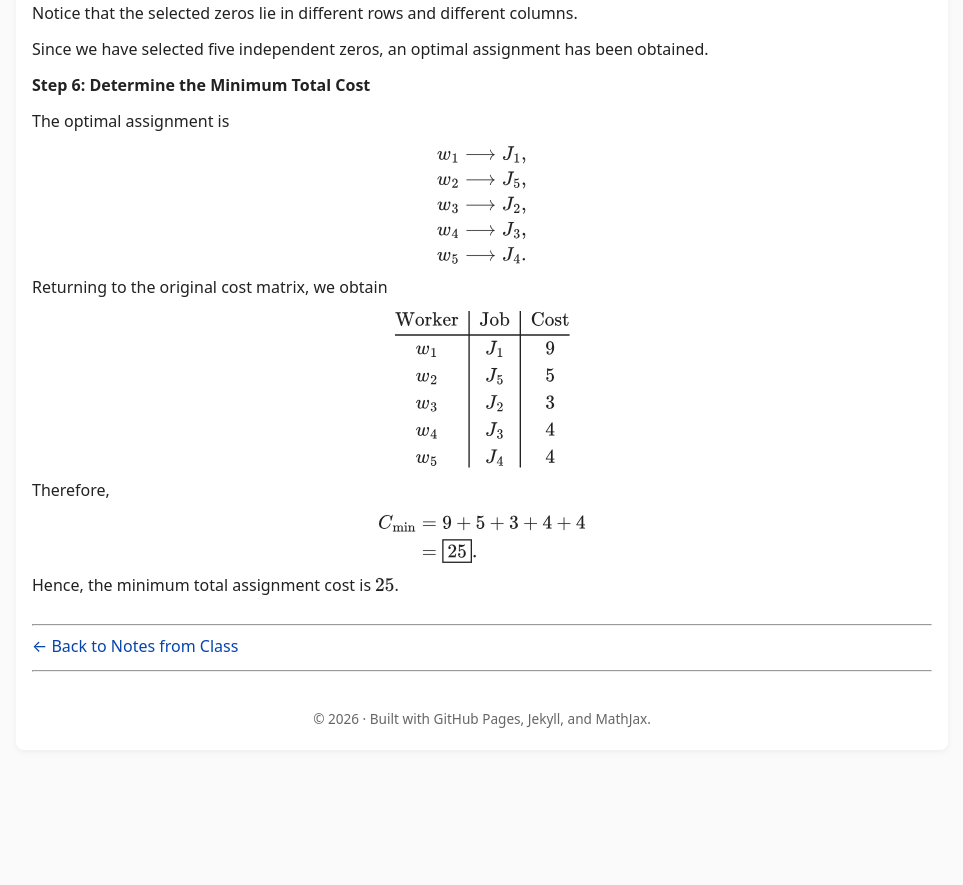
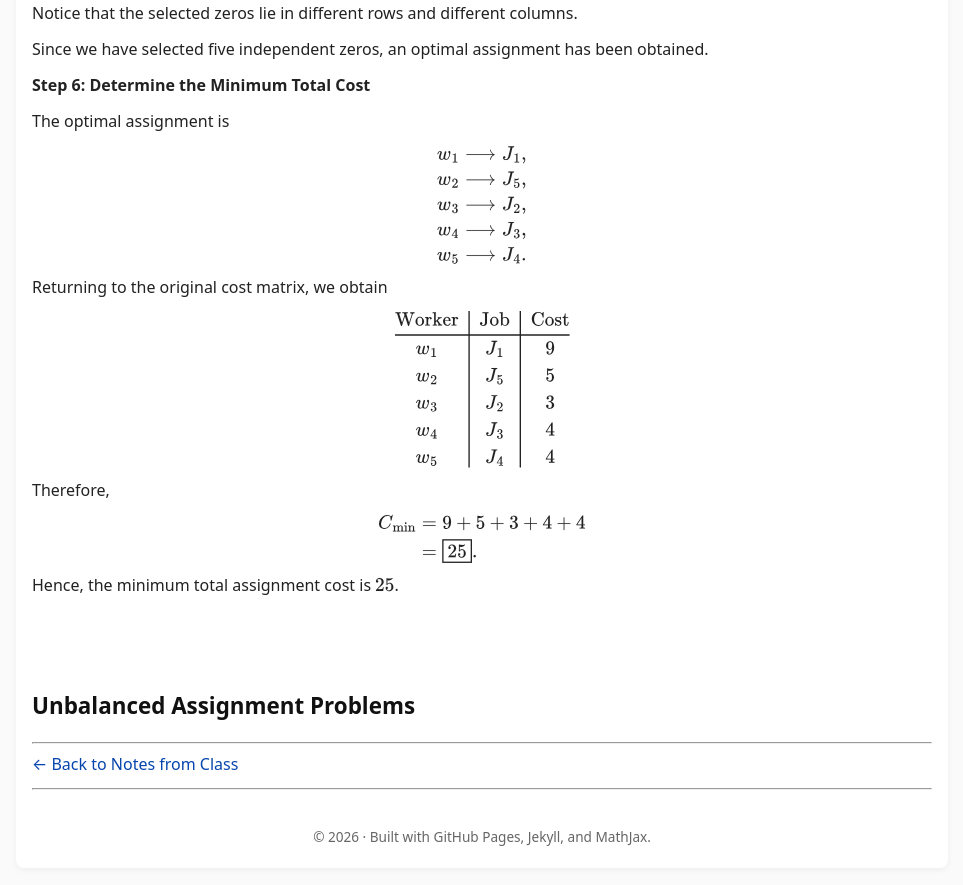
Before and after one commit to SaleemKamaludin/SaleemKamaludin.github.io, a Jekyll site: the page built from courses/math-2276/notes-from-class/supplementary-lecture-6/index.md, in a window 1280 px wide and 900 px high, scrolled down 8855 px. Shown: the top 885 px of the window, without its empty margins (158-1121 px from the left). Built offline with Jekyll 4.4.1, drawn with Linux system fonts in a browser that asks for light colours; before the commit the page ends 9637 px from its top, so only the background shows below that.

Commit message:
Add Unbalanced Assignment Problems subsection

```diff
--- a/courses/math-2276/notes-from-class/supplementary-lecture-6/index.md
+++ b/courses/math-2276/notes-from-class/supplementary-lecture-6/index.md
@@ -1451,6 +1451,13 @@ C_{\min}
 </div>
 </div>
 
+<div style="height: 2.5rem;"></div>
+
+<h2 id="unbalanced-assignment-problems">
+  Unbalanced Assignment Problems
+</h2>
+
+
 
 <hr>
 
```
